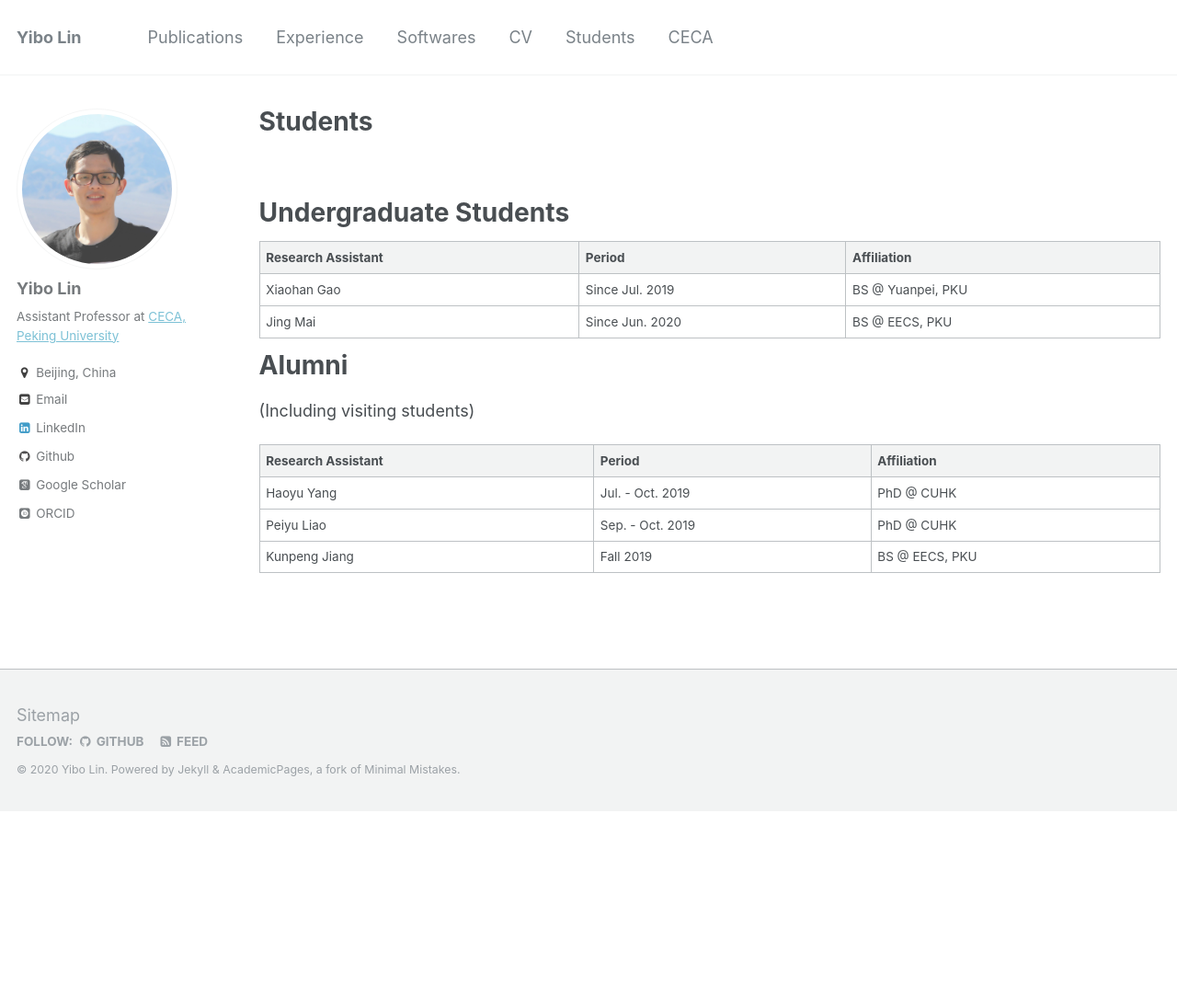
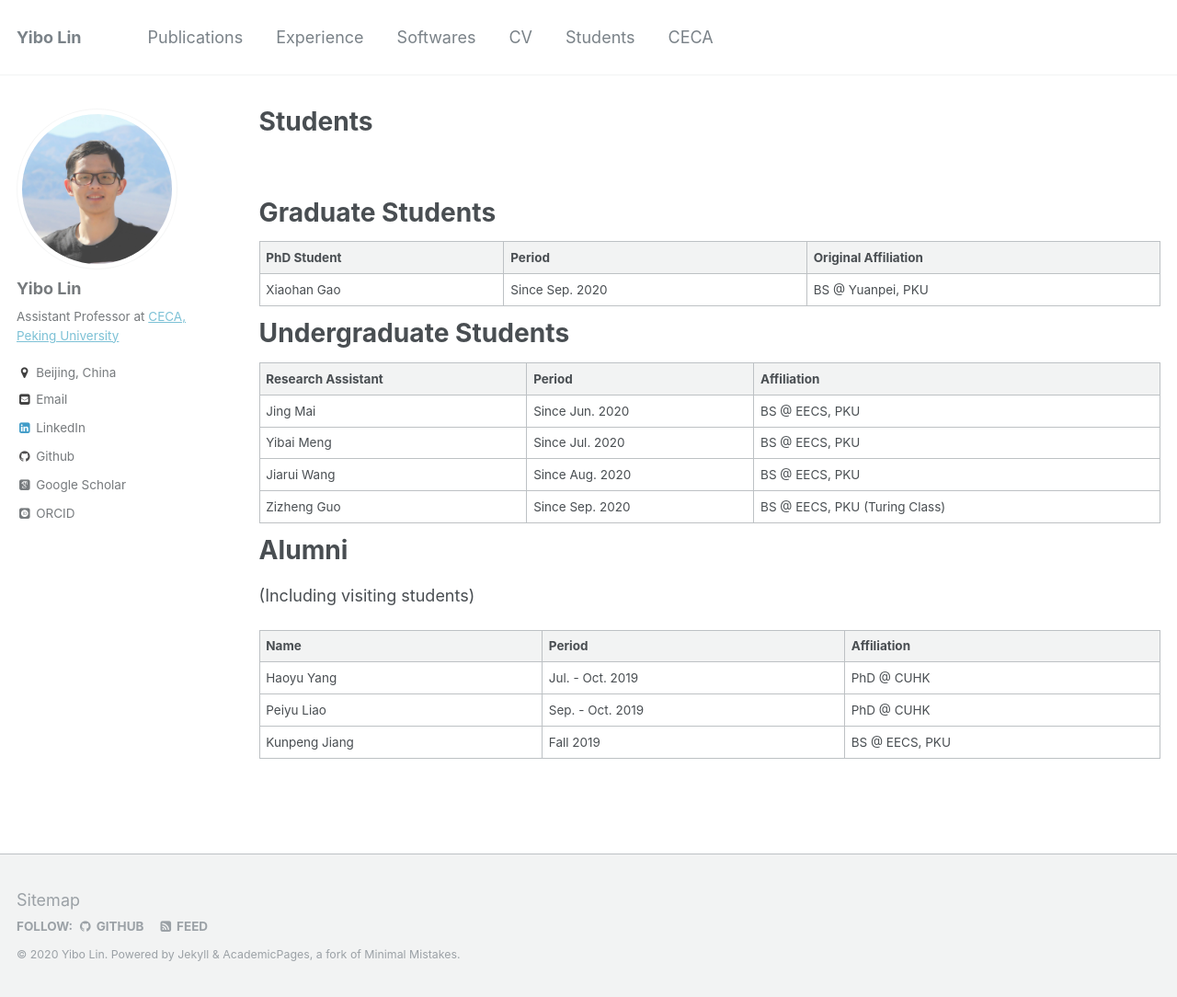
Before and after one commit to limbo018/limbo018.github.io, a Jekyll site: the page built from _pages/students.md, in a window 1280 px wide and 1084 px high. Shown: the whole window at 92% size. Built offline with Jekyll 4.4.1, drawn with Linux system fonts in a browser that asks for light colours; some web fonts are replaced.

Commit message:
update students

```diff
--- a/_pages/students.md
+++ b/_pages/students.md
@@ -7,15 +7,28 @@ author_profile: true
 
 <br>
 
+Graduate Students
+======
+
+|--------------------|--------------------------------------|--------------------------------------|
+| PhD Student        | Period                               | Original Affiliation                 |
+|--------------------|--------------------------------------|--------------------------------------|
+| Xiaohan Gao        | Since Sep. 2020                      | BS @ Yuanpei, PKU                    |
+|--------------------|--------------------------------------|--------------------------------------|
+
 Undergraduate Students
 ======
 
 |--------------------|--------------------------------------|--------------------------------------|
 | Research Assistant | Period                               | Affiliation                          |
 |--------------------|--------------------------------------|--------------------------------------|
-| Xiaohan Gao        | Since Jul. 2019                      | BS @ Yuanpei, PKU                    |
+| Jing Mai           | Since Jun. 2020                      | BS @ EECS, PKU                       |
 |--------------------|--------------------------------------|--------------------------------------|
-| Jing Mai           | Since Jun. 2020                      | BS @ EECS, PKU                       |
+| Yibai Meng         | Since Jul. 2020                      | BS @ EECS, PKU                       |
+|--------------------|--------------------------------------|--------------------------------------|
+| Jiarui Wang        | Since Aug. 2020                      | BS @ EECS, PKU                       |
+|--------------------|--------------------------------------|--------------------------------------|
+| Zizheng Guo        | Since Sep. 2020                      | BS @ EECS, PKU (Turing Class)        |
 |--------------------|--------------------------------------|--------------------------------------|
 
 Alumni
@@ -23,12 +36,12 @@ Alumni
 
 (Including visiting students)
 
-|--------------------|--------------------------------------|--------------------------------------|
-| Research Assistant | Period                               | Affiliation                          |
-|--------------------|--------------------------------------|--------------------------------------|
+|-----------------------------------------------------|--------------------------------------|--------------------------------------|
+| Name                                                | Period                               | Affiliation                          |
+|-----------------------------------------------------|--------------------------------------|--------------------------------------|
 | [Haoyu Yang](https://phdyang007.github.io/)         | Jul. - Oct. 2019                     | PhD @ CUHK                           |
-|--------------------|--------------------------------------|--------------------------------------|
-| [Peiyu Liao](https://enzoleo.github.io/)         | Sep. - Oct. 2019                     | PhD @ CUHK                           |
-|--------------------|--------------------------------------|--------------------------------------|
-| Kunpeng Jiang      | Fall 2019                            | BS @ EECS, PKU                       |
-|--------------------|--------------------------------------|--------------------------------------|
+|-----------------------------------------------------|--------------------------------------|--------------------------------------|
+| [Peiyu Liao](https://enzoleo.github.io/)            | Sep. - Oct. 2019                     | PhD @ CUHK                           |
+|-----------------------------------------------------|--------------------------------------|--------------------------------------|
+| Kunpeng Jiang                                       | Fall 2019                            | BS @ EECS, PKU                       |
+|-----------------------------------------------------|--------------------------------------|--------------------------------------|
```
